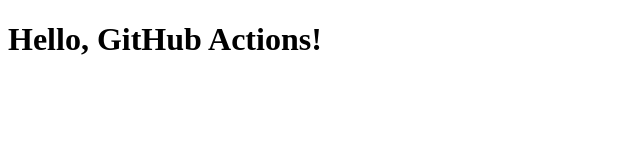
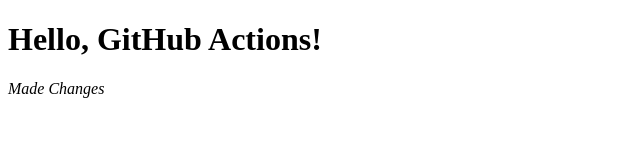
Before and after one commit to arnab-zero/GitHub-Actions-Demo, a plain HTML site: page index.html in a window 1280 px wide. Shown: the whole page, without its empty margins (0-640 px from the left). Drawn offline with Linux system fonts and the light colour scheme.

Commit message:
Changed contents in index.html

```diff
--- a/index.html
+++ b/index.html
@@ -7,5 +7,6 @@
 </head>
 <body>
     <h1>Hello, GitHub Actions!</h1>
+    <i>Made Changes</i>
 </body>
 </html>
```
